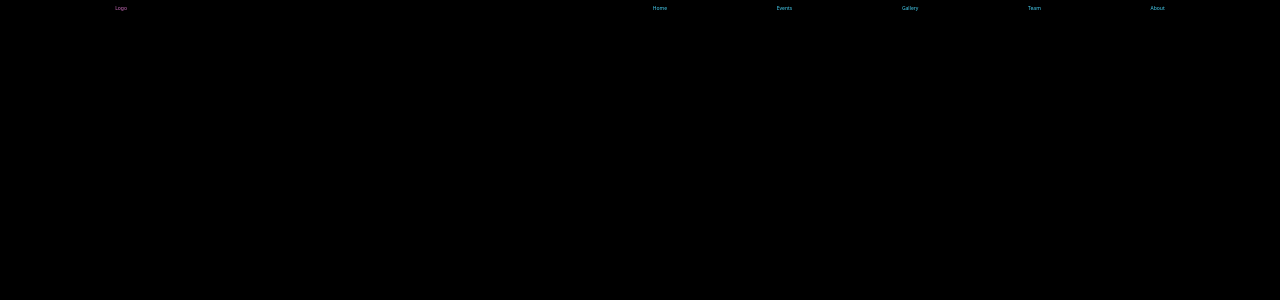
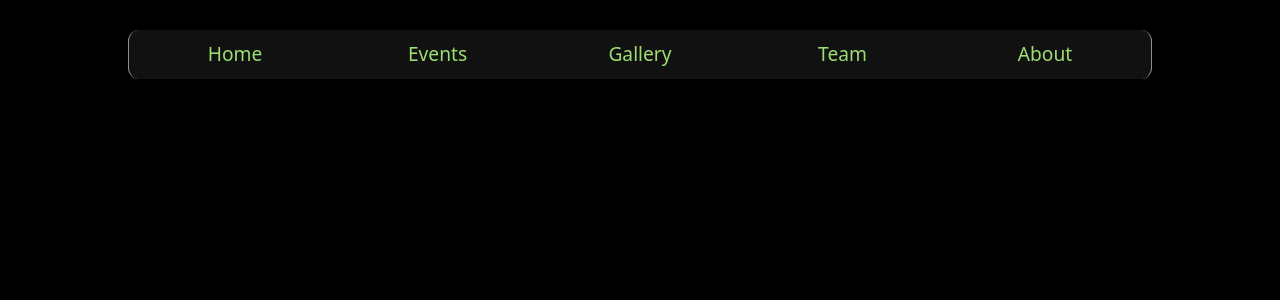
Before and after one commit to vats-27/Money_Matters, a React (Vite) app: page / in a window 1280 px wide. Shown: the top 300 px of the page. Built offline with nearby package versions, Linux system fonts and the light colour scheme.

Commit message:
navbar update

```diff
--- a/src/App.jsx
+++ b/src/App.jsx
@@ -1,5 +1,5 @@
 import React from 'react'
-import Navbar from './Navbar'
+import Navbar from './Home/Navbar/Navbar'
 
 function App() {
   return (
--- a/src/Navbar.jsx
+++ b/src/Home/Navbar/Navbar.jsx
@@ -5,7 +5,9 @@ import './Navstyle.css';
 function Navbar() {
   return (
     <div className="navbar">
-      <div className="logo"> Logo</div>
+      {/* <div className="logo">  */}
+        {/* <img src="src\Home\Photos\Money_Matters.png" alt="" /> */}
+      {/* </div> */}
       <div className="menu">
         <Button text="Home" />
         <Button text="Events" />
--- /dev/null
+++ b/src/Home/Navbar/Navstyle.css
@@ -0,0 +1,48 @@
+*{
+    margin: 0;
+    padding: 0;
+}
+.navbar{
+    display: flex;
+    width: 100vw;
+    justify-content: space-between;
+    padding: 30px 8%;
+    justify-content: center;
+
+}
+.navbar button {
+    padding: 5px 0px;
+    margin: 0px 5px;
+    width: max(15vw,10px);
+    /* opacity: 0.9; */
+    background-color: rgb(19, 19, 19);
+    color: rgb(175, 247, 127);
+    font-size: max(1.5vw,13px);
+    border-radius: 10px;
+}
+.navbar button:hover{
+    background-color: rgba(59, 59, 58, 0.356);
+    border-radius: 30px;
+}
+.menu{
+    background-color: rgb(19, 19, 19);
+    opacity: 0.9;
+    border-left: 1.5px solid rgb(165, 157, 157);
+    border-right: 1.5px solid rgb(165, 157, 157);
+    /* border-bottom: 4px solid rgb(104, 99, 99); */
+    padding: 5px 5px;
+    /* background-color: rgb(62, 61, 61); */
+    /* border-radius: 20%; */
+    border-radius: 11px;
+    display: flex;
+    justify-content: space-between;
+    width: max(80vw,300px);
+}
+/* img{
+     padding: 20px 0px 0px 0px;
+    display: inline-block;
+    font-size: 5px;
+    background-size: contain;
+    width: max(12vw,50px);
+    color: rgb(208, 111, 193);
+} */
--- a/src/Navstyle.css
+++ /dev/null
@@ -1,26 +0,0 @@
-*{
-    margin: 0;
-    padding: 0;
-}
-.navbar{
-    display: flex;
-    width: 100vw;
-    justify-content: space-between;
-    padding: 5px 9%;
-}
-.navbar button {
-    background-color: rgb(0, 0, 0);
-    color: rgb(72, 212, 247);
-    font-size: 5px;
-}
-.menu{
-    display: flex;
-    justify-content: space-between;
-    width: 40vw;
-}
-.logo{
-    display: inline-block;
-    font-size: 5px;
-    /* width: 50vw; */
-    color: rgb(208, 111, 193);
-}
```
Also changed, not shown: src/Home/Navbar/Button.jsx (renamed from src/Button.jsx), src/Home/Photos/Money_Matters.png (added).
